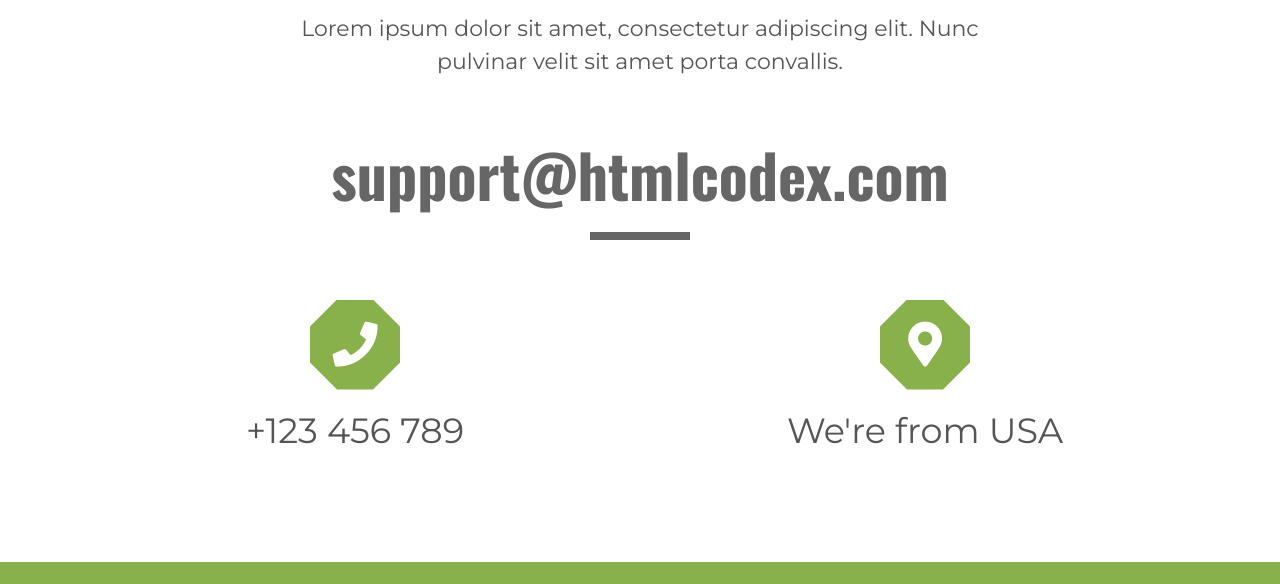
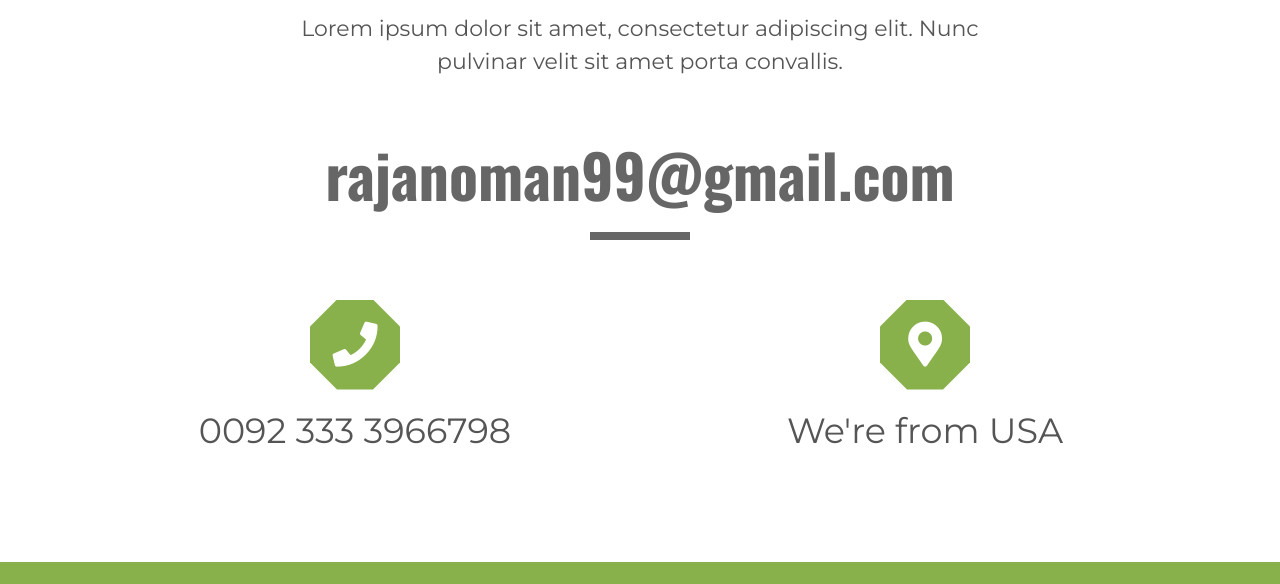
Before and after one commit to NDcreatives/NDcreatives.Github.io, a plain HTML site: page index.html in a window 1280 px wide. Shown: the part 6189-6773 px from the top of the page. Drawn offline with nearby package versions, Linux system fonts and the light colour scheme.

Commit message:
Update index.html

```diff
--- a/index.html
+++ b/index.html
@@ -383,13 +383,13 @@
 
                 <div class="row contact-inner">
                     <div class="col-md-12">
-                        <h2>support@htmlcodex.com</h2>
+                        <h2>rajanoman99@gmail.com</h2>
                     </div>
                 </div>
                 <div class="row contact-inner">
                     <div class="col-md-6">
                         <i class="fas fa-phone"></i>
-                        <p>+123 456 789</p>
+                        <p>0092 333 3966798</p>
                     </div>
                     <div class="col-md-6">
                         <i class="fas fa-map-marker-alt"></i>
```
